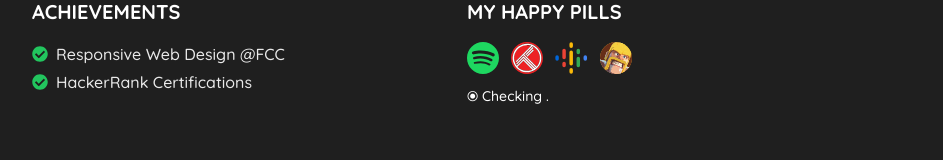
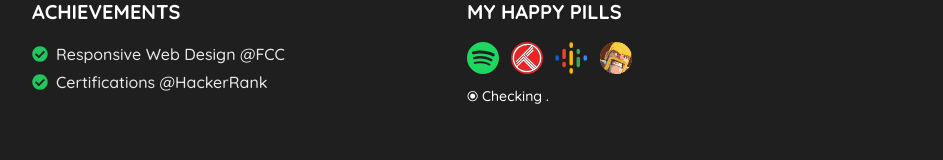
Before and after one commit to nithinK-142/nithin.me, a Next.js app: page /about in a window 1280 px wide. Shown: the part 476-636 px from the top of the page, without its empty margins (168-1111 px from the left). Built offline with nearby package versions, Linux system fonts and the light colour scheme.

Commit message:
update: achievement rename.

```diff
--- a/app/data/achievement.ts
+++ b/app/data/achievement.ts
@@ -9,7 +9,7 @@ export const achivements: AchivementsType[] = [
     link: "https://www.freecodecamp.org/certification/fcc12be2f4c-b687-4cd2-852f-bb33961a1103/responsive-web-design",
   },
   {
-    title: "HackerRank Certifications",
+    title: "Certifications @HackerRank",
     link: "https://www.hackerrank.com/certificates/1035b3bc7b40",
   },
 ];
```
